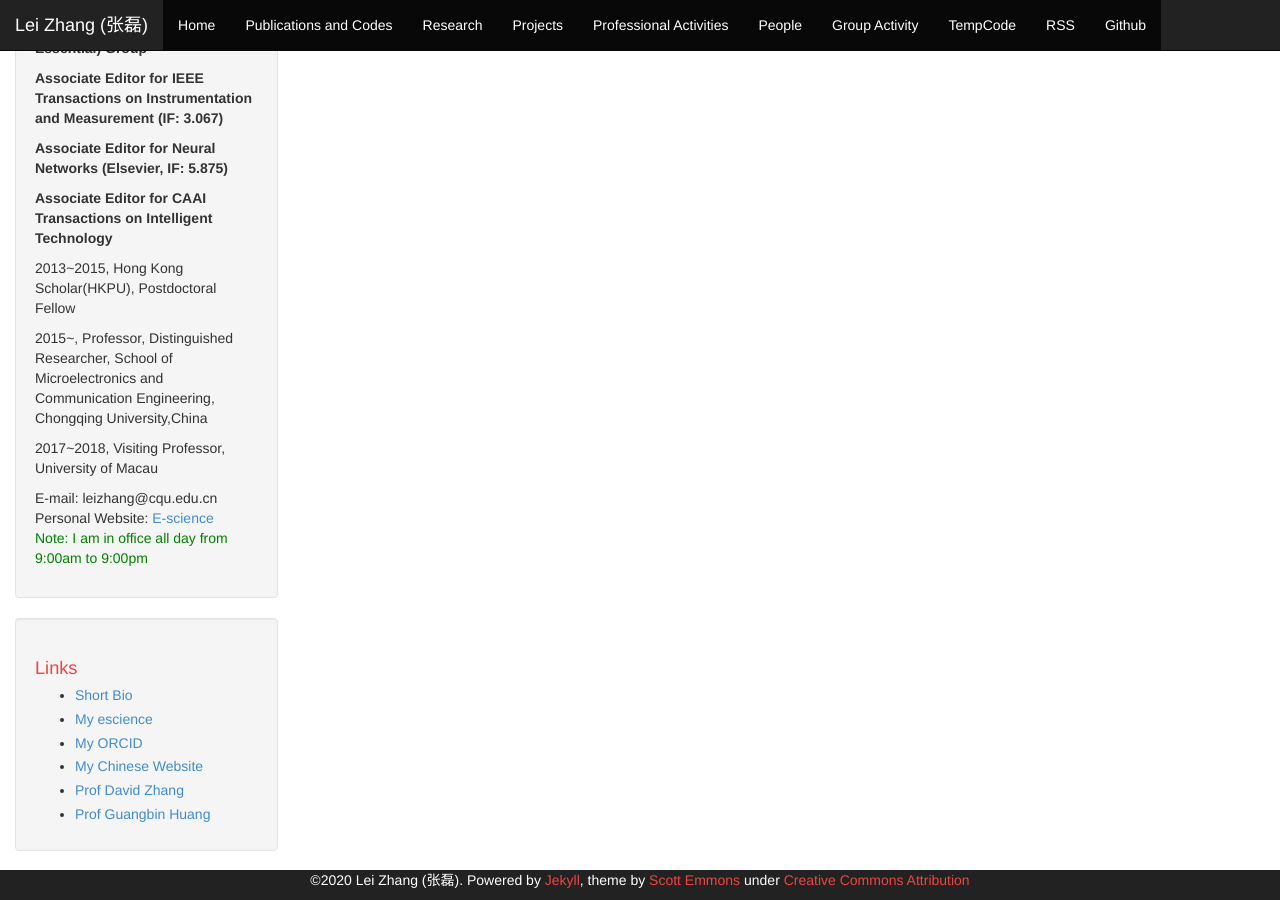
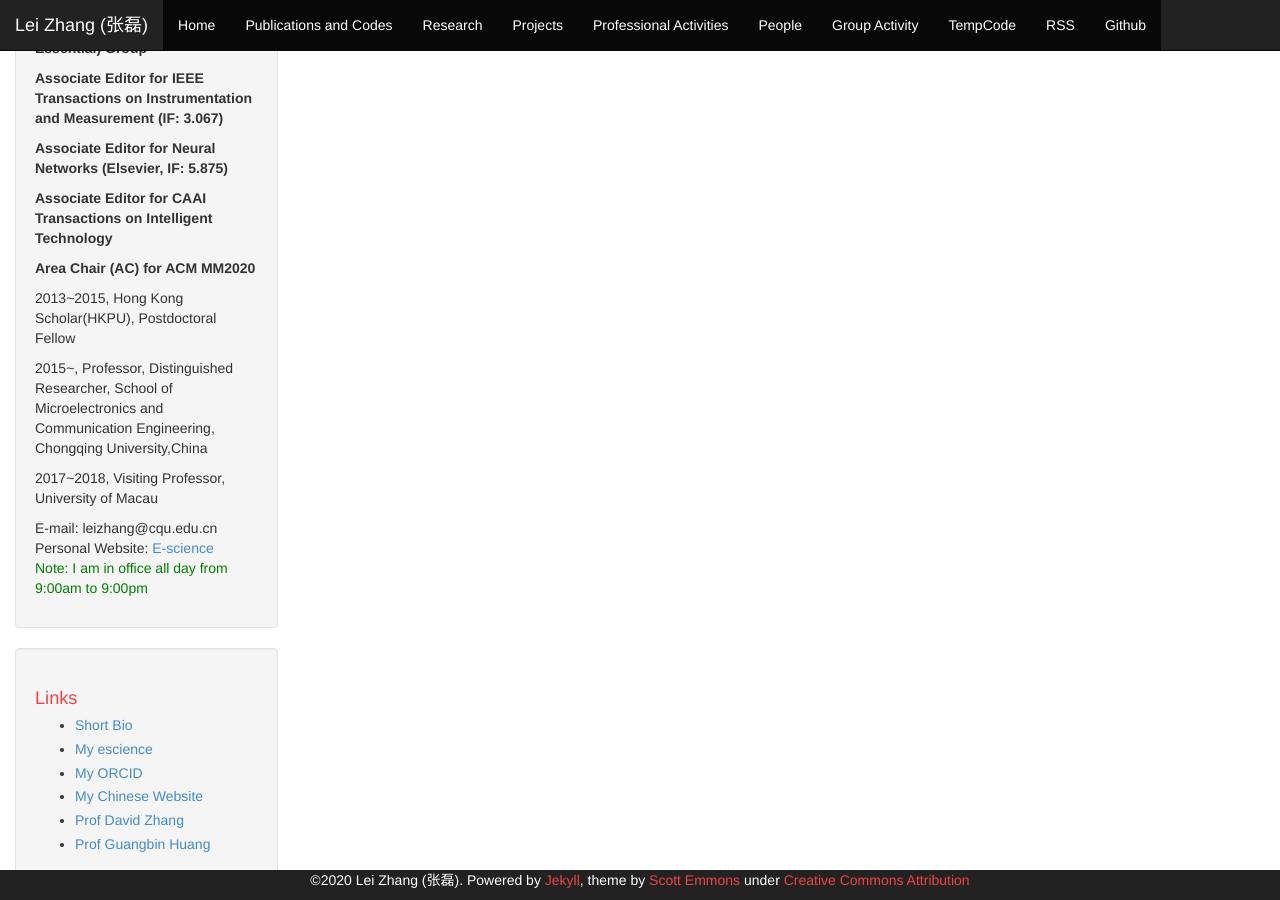
Before and after one commit to DrLeiZhang/website, a Jekyll site: the page built from links.html, in a window 1280 px wide and 900 px high, scrolled down 672 px. Built offline with Jekyll 4.4.1, drawn with Linux system fonts in a browser that asks for light colours; Markdown is read by kramdown in place of the engine named in the settings.

Commit message:
Update sidebar.html

```diff
--- a/_includes/sidebar.html
+++ b/_includes/sidebar.html
@@ -8,7 +8,7 @@
 <p><a href="http://www.leizhang.tk/resources/LeiZhang.jpg"></a></p>
 
     <h1>Contact me</h1>
-<p><B>Lei Zhang, Ph.D, Professor, IEEE Senior Member, ACM Member, CCF/CAAI/CSIG Member; Deputy Director of Chongqing Key Laboratory of Bio-perception & Intelligent Information Processing; Head of LiVE (Learning Intelligence & Vision Essential) Group</p></B><p><B>Associate Editor for IEEE Transactions on Instrumentation and Measurement (IF: 3.067)</p></B><p><B>Associate Editor for Neural Networks (Elsevier, IF: 5.875)</p></B><p><B>Associate Editor for CAAI Transactions on Intelligent Technology</B></p><p>2013~2015, Hong Kong Scholar(HKPU), Postdoctoral Fellow</p><p>2015~, Professor, Distinguished Researcher, School of Microelectronics and Communication Engineering, Chongqing University,China</p><p>2017~2018, Visiting Professor, University of Macau</p>
+<p><B>Lei Zhang, Ph.D, Professor, IEEE Senior Member, ACM Member, CCF/CAAI/CSIG Member; Deputy Director of Chongqing Key Laboratory of Bio-perception & Intelligent Information Processing; Head of LiVE (Learning Intelligence & Vision Essential) Group</p></B><p><B>Associate Editor for IEEE Transactions on Instrumentation and Measurement (IF: 3.067)</p></B><p><B>Associate Editor for Neural Networks (Elsevier, IF: 5.875)</p></B><p><B>Associate Editor for CAAI Transactions on Intelligent Technology</B></p><p><B>Area Chair (AC) for ACM MM2020</B></p><p>2013~2015, Hong Kong Scholar(HKPU), Postdoctoral Fellow</p><p>2015~, Professor, Distinguished Researcher, School of Microelectronics and Communication Engineering, Chongqing University,China</p><p>2017~2018, Visiting Professor, University of Macau</p>
 
 E-mail: leizhang@cqu.edu.cn
 Personal Website: <a href="http://www.escience.cn/people/lei/index.html">E-science</a>
```
